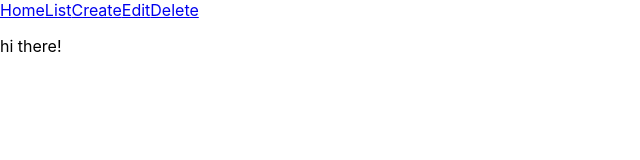
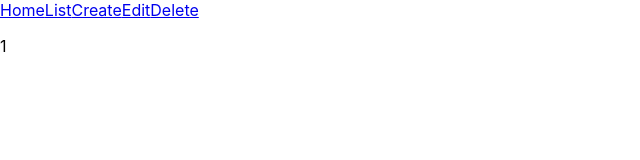
Before and after one commit to luniballony/Desafio-CRONS, a React (Create React App) app in the folder frontend/app/: page /view/1 in a window 1280 px wide. Shown: the top 160 px of the page, without its empty margins (0-640 px from the left). Built offline with nearby package versions, Linux system fonts and the light colour scheme.

Commit message:
ViewCron mostra URI
- pequena atualização
- view reconhece e mostra uriId
- próximo passo:
      - criar função para comparar uriId e chamar função EnpointCreator

```diff
--- a/frontend/app/src/pages/ViewCron.jsx
+++ b/frontend/app/src/pages/ViewCron.jsx
@@ -1,10 +1,16 @@
 // página para ver cron individualmente
+import React, { useEffect, useState} from "react";
+import { useParams } from "react-router-dom";
 
 
 function ViewCron () {
+    const {uriId}  = useParams();
+
     return (
-        <p> hi there! </p>
-    )
+        <div>
+            <p>{uriId}</p>
+        </div>
+        );
 }
 
 export default ViewCron
```
